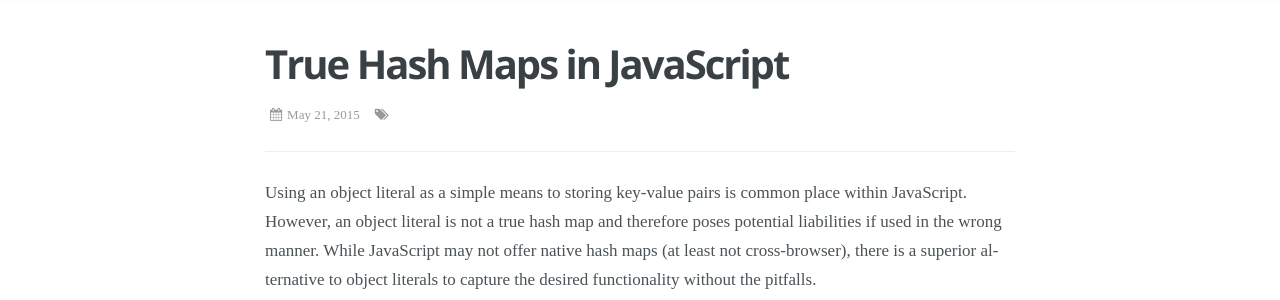
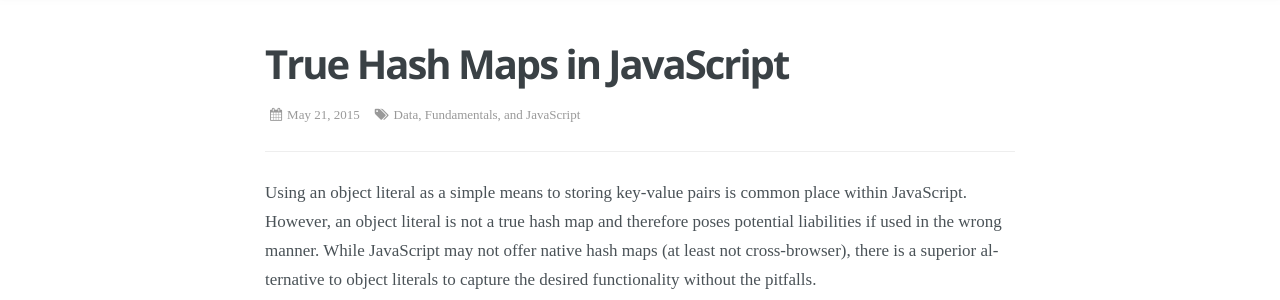
Before and after one commit to ryanmorr/ryanmorr.github.io, a Jekyll site: the page built from _posts/2015-05-21-true-hash-maps-in-javascript.md, in a window 1280 px wide and 900 px high, scrolled down 397 px. Shown: the part 153-453 px from the top of the window. Built offline with Jekyll 4.4.1, drawn with Linux system fonts in a browser that asks for light colours; some web fonts are replaced.

```diff
--- a/_posts/2015-05-21-true-hash-maps-in-javascript.md
+++ b/_posts/2015-05-21-true-hash-maps-in-javascript.md
@@ -2,6 +2,12 @@
 layout: post
 title: "True Hash Maps in JavaScript"
 date: 2015-05-21
+categories:
+  - Articles
+tags:
+  - Data
+  - Fundamentals
+  - JavaScript
 ---
 
 Using an object literal as a simple means to storing key-value pairs is common place within JavaScript. However, an object literal is not a true hash map and therefore poses potential liabilities if used in the wrong manner. While JavaScript may not offer native hash maps (at least not cross-browser), there is a superior alternative to object literals to capture the desired functionality without the pitfalls.
```
